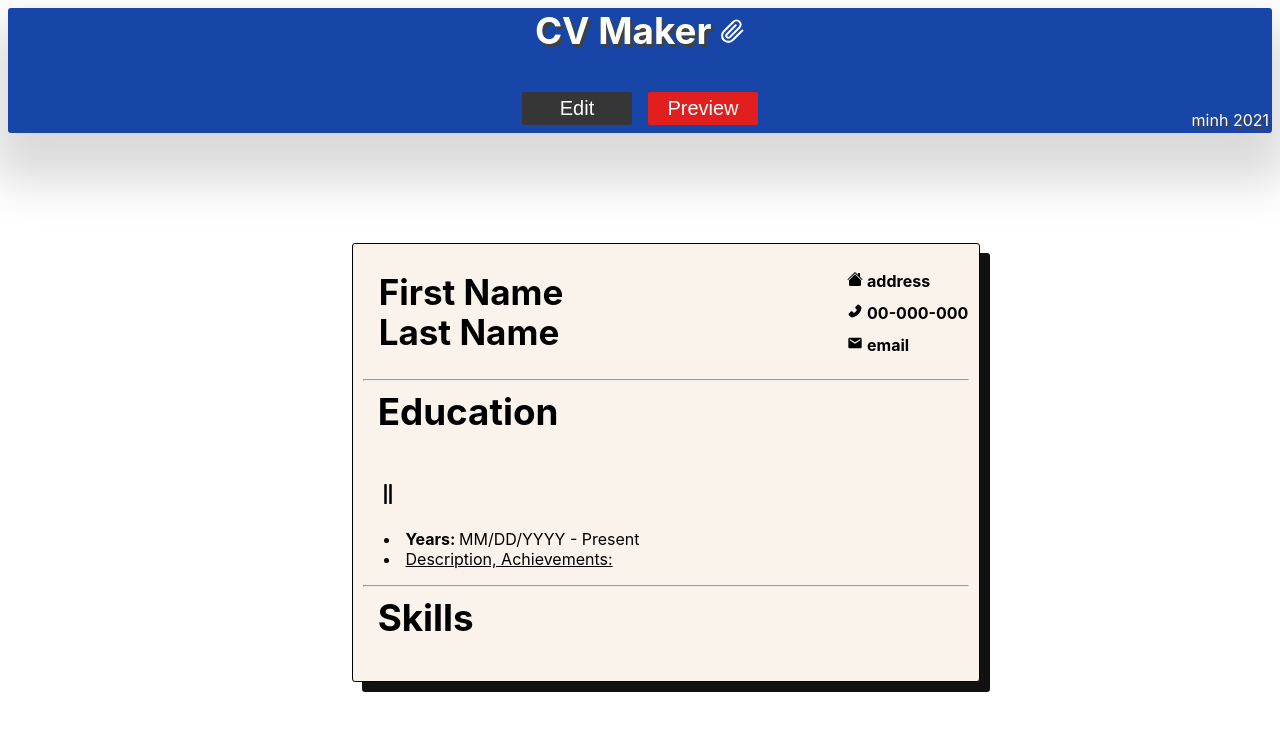
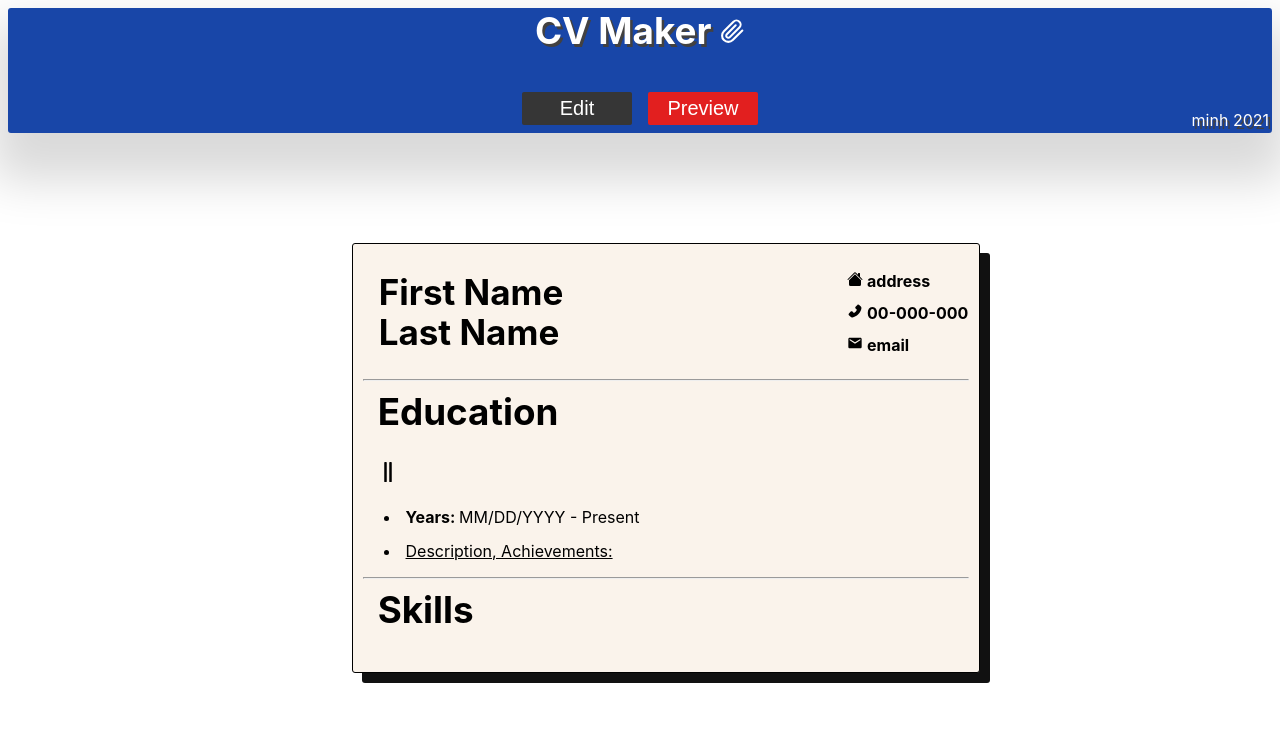
Before and after one commit to minho-sama/CV-maker, a React (Create React App) app in the folder files/: page / in a window 1280 px wide. Both pictures are taken after a click on the button "Preview". Shown: the top 730 px of the page. Built offline with nearby package versions, Linux system fonts and the light colour scheme.

Commit message:
css change

```diff
--- a/files/src/components/PreviewMode/preview.css
+++ b/files/src/components/PreviewMode/preview.css
@@ -60,6 +60,11 @@
 
 .education-container li{
     margin-left: 1%;
+    margin-bottom: 14px;
+}
+
+.education-container h2{
+    margin-bottom: 8px;
 }
 
 /*skills*/
```
Also changed, not shown: 1 other file (tests, documents, lock files or other folders).
